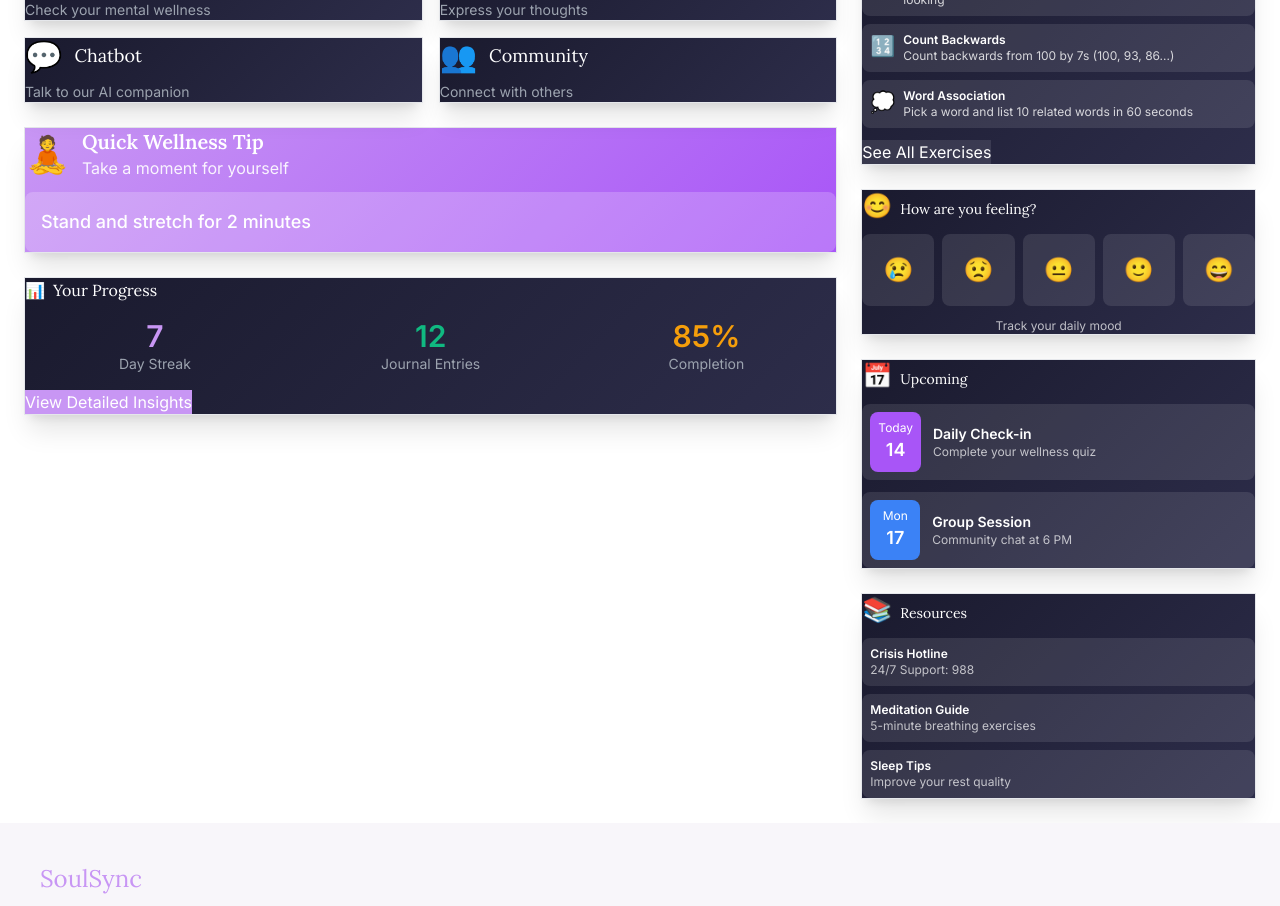
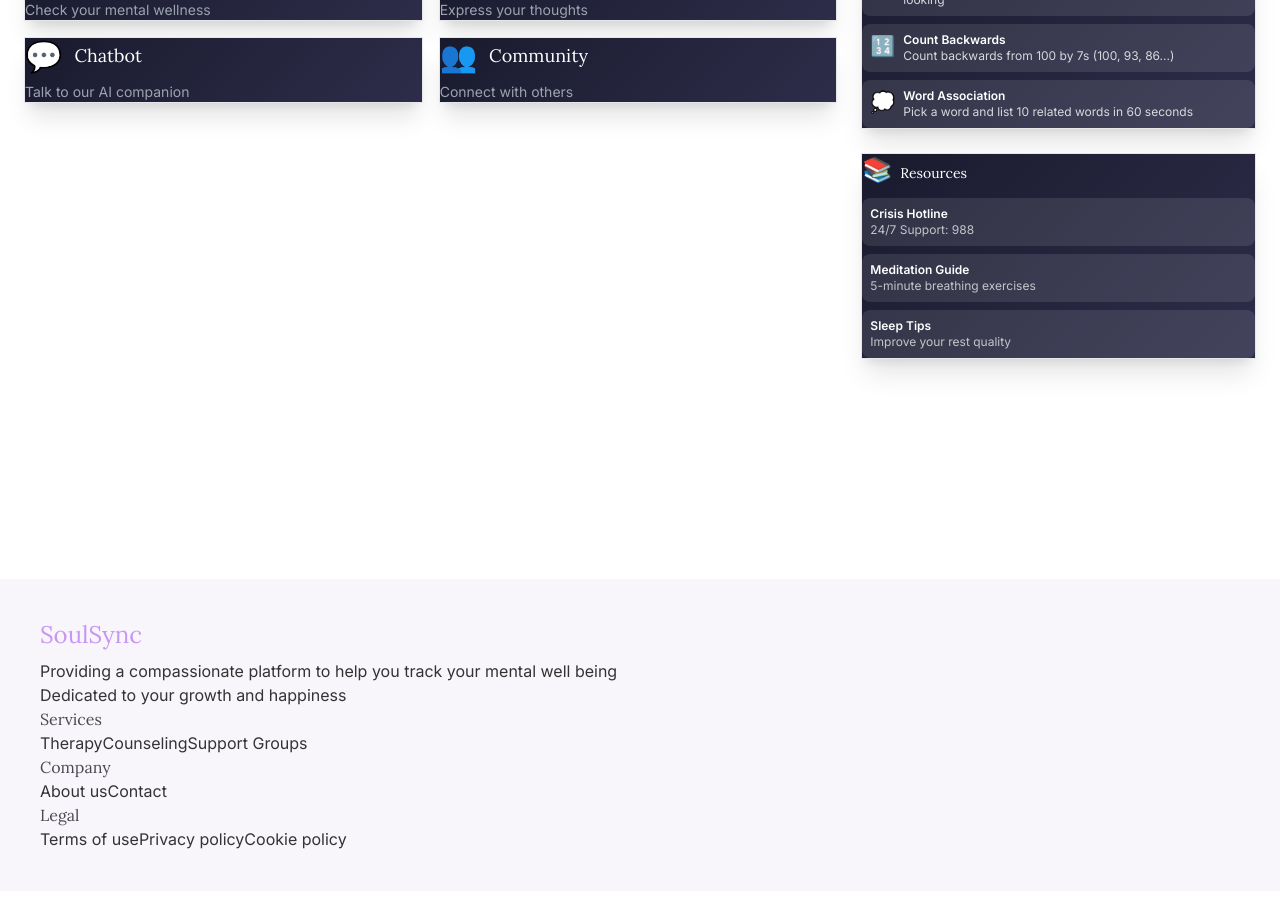
Before and after one commit to sej197/SoulSync, a React (Vite) app in the folder client/: page / in a window 1280 px wide. Shown: the part 780-1686 px from the top of the page. Built offline with nearby package versions, Linux system fonts and the light colour scheme; no server answers.

Commit message:
minor changes

```diff
--- a/client/src/App.jsx
+++ b/client/src/App.jsx
@@ -43,7 +43,6 @@ function App() {
                   <Route path="/community-chat" element={<ProtectedRoute><CommunityChat /></ProtectedRoute>} />
                   <Route path="/daily-quiz" element={<ProtectedRoute><DailyQuiz /></ProtectedRoute>} />
                   <Route path="/insights" element={<Insights />} />
-                  <Route path="/insights" element={<ProtectedRoute><Insights /></ProtectedRoute>} />
                   <Route path="/profile" element={<ProtectedRoute><Profile /></ProtectedRoute>} />
                   <Route path="/profile/edit" element={<ProtectedRoute><EditProfile /></ProtectedRoute>} />
                   <Route path="/settings" element={<ProtectedRoute><Settings /></ProtectedRoute>} />
--- a/client/src/pages/Home.jsx
+++ b/client/src/pages/Home.jsx
@@ -92,58 +92,6 @@ export default function Home() {
               </div>
             </div>
 
-            {/* Today's Wellness Tip */}
-            <div className="card shadow-xl border" style={{
-              borderColor: '#e5e7eb',
-              background: 'linear-gradient(135deg, #c896f4 0%, #a855f7 100%)',
-            }}>
-              <div className="card-body">
-                <div className="flex items-center gap-3 mb-3">
-                  <span className="text-4xl">{randomTip.icon}</span>
-                  <div>
-                    <h3 className="text-white font-bold text-xl">Quick Wellness Tip</h3>
-                    <p className="text-white text-opacity-90">Take a moment for yourself</p>
-                  </div>
-                </div>
-                <div className="bg-white bg-opacity-20 rounded-lg p-4">
-                  <p className="text-white text-lg font-medium">{randomTip.tip}</p>
-                </div>
-              </div>
-            </div>
-
-            {/* Your Progress */}
-            <div className="card shadow-xl border" style={{
-              borderColor: '#e5e7eb',
-              background: 'linear-gradient(135deg, #1a1a2e 0%, #2d2d4a 100%)',
-            }}>
-              <div className="card-body">
-                <h3 className="card-title text-white mb-4">
-                  <span className="mr-2">📊</span>
-                  Your Progress
-                </h3>
-                <div className="grid grid-cols-3 gap-4">
-                  <div className="text-center">
-                    <div className="text-3xl font-bold" style={{ color: '#c896f4' }}>7</div>
-                    <p className="text-sm text-gray-400">Day Streak</p>
-                  </div>
-                  <div className="text-center">
-                    <div className="text-3xl font-bold" style={{ color: '#10b981' }}>12</div>
-                    <p className="text-sm text-gray-400">Journal Entries</p>
-                  </div>
-                  <div className="text-center">
-                    <div className="text-3xl font-bold" style={{ color: '#f59e0b' }}>85%</div>
-                    <p className="text-sm text-gray-400">Completion</p>
-                  </div>
-                </div>
-                <button
-                  onClick={() => navigate('/insights')}
-                  className="btn btn-block mt-4 text-white"
-                  style={{ backgroundColor: '#c896f4', borderColor: '#c896f4' }}
-                >
-                  View Detailed Insights
-                </button>
-              </div>
-            </div>
           </div>
 
           {/* Right Column - Sidebar */}
@@ -170,75 +118,8 @@ export default function Home() {
                     </div>
                   ))}
                 </div>
-                <button
-                  className="btn btn-sm btn-block mt-3 bg-white bg-opacity-10 border-0 text-white hover:bg-opacity-20"
-                >
-                  See All Exercises
-                </button>
               </div>
             </div>
-
-            {/* Mood Tracker */}
-            <div className="card shadow-xl border" style={{
-              borderColor: '#e5e7eb',
-              background: 'linear-gradient(135deg, #1a1a2e 0%, #2d2d4a 100%)',
-              color: 'white'
-            }}>
-              <div className="card-body">
-                <h3 className="card-title text-sm mb-3">
-                  <span className="text-2xl mr-2">😊</span>
-                  How are you feeling?
-                </h3>
-                <div className="grid grid-cols-5 gap-2">
-                  {['😢', '😟', '😐', '🙂', '😄'].map((emoji, index) => (
-                    <button
-                      key={index}
-                      className="aspect-square rounded-lg bg-white bg-opacity-10 hover:bg-opacity-20 transition text-2xl"
-                    >
-                      {emoji}
-                    </button>
-                  ))}
-                </div>
-                <p className="text-xs text-center mt-3 opacity-70">Track your daily mood</p>
-              </div>
-            </div>
-
-            {/* Upcoming Events */}
-            <div className="card shadow-xl border" style={{
-              borderColor: '#e5e7eb',
-              background: 'linear-gradient(135deg, #1a1a2e 0%, #2d2d4a 100%)',
-              color: 'white'
-            }}>
-              <div className="card-body">
-                <h3 className="card-title text-sm mb-3">
-                  <span className="text-2xl mr-2">📅</span>
-                  Upcoming
-                </h3>
-                <div className="space-y-3">
-                  <div className="flex items-center gap-3 p-2 rounded-lg bg-white bg-opacity-10">
-                    <div className="bg-purple-500 rounded-lg p-2 text-center min-w-[50px]">
-                      <p className="text-xs">Today</p>
-                      <p className="text-lg font-bold">14</p>
-                    </div>
-                    <div>
-                      <p className="font-semibold text-sm">Daily Check-in</p>
-                      <p className="text-xs opacity-70">Complete your wellness quiz</p>
-                    </div>
-                  </div>
-                  <div className="flex items-center gap-3 p-2 rounded-lg bg-white bg-opacity-10">
-                    <div className="bg-blue-500 rounded-lg p-2 text-center min-w-[50px]">
-                      <p className="text-xs">Mon</p>
-                      <p className="text-lg font-bold">17</p>
-                    </div>
-                    <div>
-                      <p className="font-semibold text-sm">Group Session</p>
-                      <p className="text-xs opacity-70">Community chat at 6 PM</p>
-                    </div>
-                  </div>
-                </div>
-              </div>
-            </div>
-
             {/* Helpful Resources */}
             <div className="card shadow-xl border" style={{
               borderColor: '#e5e7eb',
```
